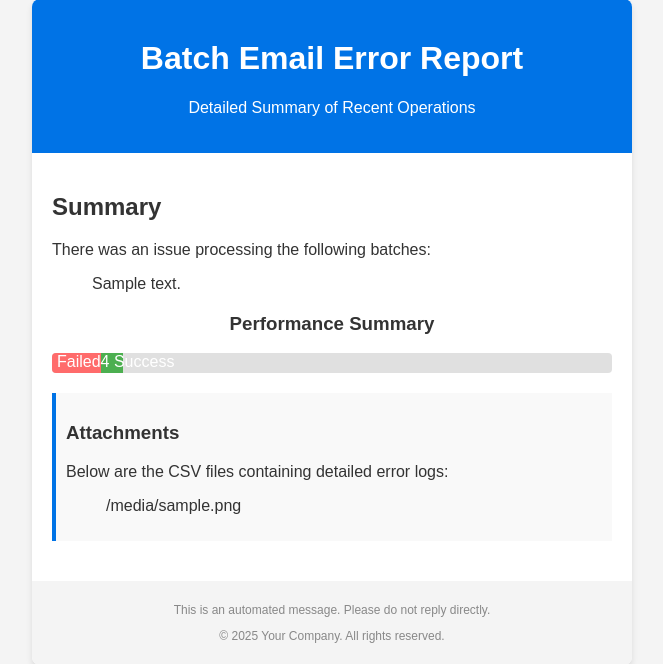
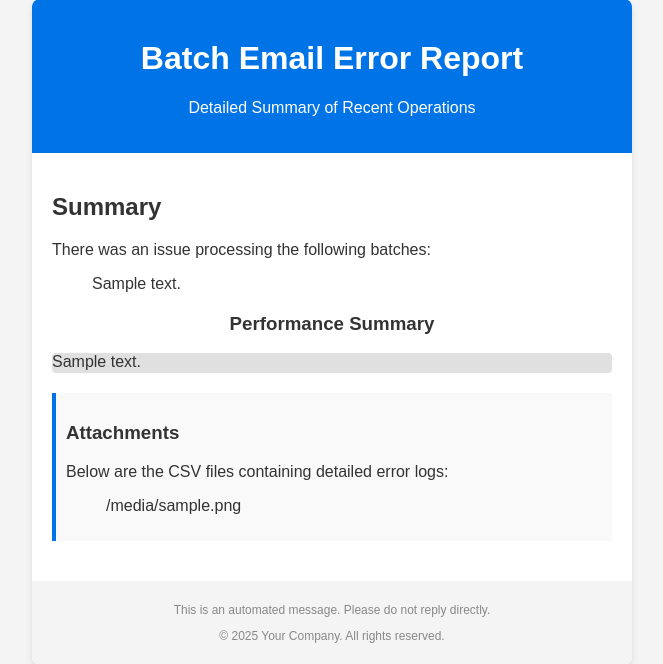
Before and after one commit to john-jaihyek-choi/batch-email-service, a Python web app: template cdk/assets/templates/send-batch-failure-email-template.html in a window 1280 px wide. Shown: the part 21-685 px from the top of the page, without its empty margins (308-971 px from the left). Run offline with Jinja, Linux system fonts and the light colour scheme; the template is opened without the code that fills it: most values are stand-ins (such as "Sample title", 1, 10 or a date in 2020).

Commit message:
send batch failure email template performance summary dynamic div implemented

```diff
--- a/cdk/assets/templates/send-batch-failure-email-template.html
+++ b/cdk/assets/templates/send-batch-failure-email-template.html
@@ -105,12 +105,7 @@
         <div class="chart-container">
           <h3>Performance Summary</h3>
           <div class="bar-chart">
-            <div class="bar-failed" style="width: {{aggregate_error_rate}}%">
-              {{aggregate_error_rate}} Failed
-            </div>
-            <div class="bar-success" style="width: {{aggregate_success_rate}}%">
-              {{aggregate_success_rate}} Success
-            </div>
+            {{aggregate_error_text}} {{aggregate_success_text}}
           </div>
         </div>
 
```
